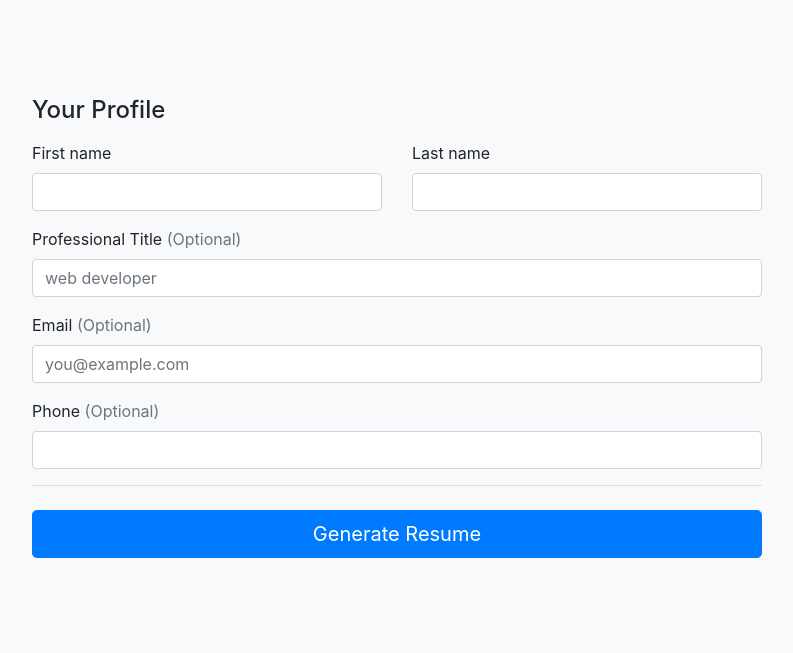
After one commit to ringkubd/resume_builder, a Django app: template resume/templates/resume/profile.html in a window 1280 px wide. The commit adds this page. Shown: the top 653 px of the page, without its empty margins (53-846 px from the left). Run offline with Django 3.2, Linux system fonts and the light colour scheme; the template is opened without the code that fills it, so the values that code supplies are empty; some libraries are stand-ins or nearby versions.

Commit message:
Simple profile page to populate pdf values.

```diff
--- a/resume/templates/resume/homepage.html
+++ b/resume/templates/resume/homepage.html
@@ -33,8 +33,9 @@
 			<div class="inner">
 				<h3 class="masthead-brand">Resume Buillder</h3>
 				<nav class="nav nav-masthead justify-content-center">
-					<a class="nav-link active" href="#">Home</a>
+					<a class="nav-link active" href="/">Home</a>
 					<a class="nav-link" href="/admin">Admin</a>
+					<a class="nav-link" href="/profile">Profile</a>
 					<a class="nav-link" href="/test">Test</a>
 				</nav>
 			</div>
--- /dev/null
+++ b/resume/templates/resume/profile.html
@@ -0,0 +1,79 @@
+<!doctype html>
+<html lang="en">
+
+	<head>
+		<meta charset="utf-8">
+		<meta name="viewport" content="width=device-width, initial-scale=1, shrink-to-fit=no">
+		<meta name="description" content="">
+		<meta name="author" content="Mark Otto, Jacob Thornton, and Bootstrap contributors">
+		<meta name="generator" content="Jekyll v3.8.6">
+		<title>Profile</title>
+
+		<link rel="canonical" href="https://getbootstrap.com/docs/4.4/examples/cover/">
+		<!-- Bootstrap core CSS -->
+		<link rel="stylesheet" href="https://stackpath.bootstrapcdn.com/bootstrap/4.4.1/css/bootstrap.min.css" integrity="sha384-Vkoo8x4CGsO3+Hhxv8T/Q5PaXtkKtu6ug5TOeNV6gBiFeWPGFN9MuhOf23Q9Ifjh" crossorigin="anonymous">
+
+	</head>
+	<body class="bg-light">
+		<div class="container">
+			<div class="py-5 text-center">
+			</div>
+
+			<div class="row">
+				<div class="col-md-8 order-md-1">
+				<h4 class="mb-3">Your Profile</h4>
+				<form class="needs-validation" action="{% url 'resume:test' %}" method="post" novalidate>
+					{% csrf_token %}
+
+					<div class="row">
+					<div class="col-md-6 mb-3">
+						<label for="firstName">First name</label>
+						<input type="text" class="form-control" id="firstName" name="firstName" placeholder="" value="" required>
+						<div class="invalid-feedback">
+						Valid first name is required.
+						</div>
+					</div>
+					<div class="col-md-6 mb-3">
+						<label for="lastName">Last name</label>
+						<input type="text" class="form-control" id="lastName" name="lastName" placeholder="" value="" required>
+						<div class="invalid-feedback">
+						Valid last name is required.
+						</div>
+					</div>
+					</div>
+
+					<div class="mb-3">
+					<label for="titel">Professional Title <span class="text-muted">(Optional)</span></label>
+					<input type="text" class="form-control" id="title" name="title" placeholder="web developer">
+					<div class="invalid-feedback">
+						Please enter a valid title.
+					</div>
+					</div>
+
+					<div class="mb-3">
+					<label for="email">Email <span class="text-muted">(Optional)</span></label>
+					<input type="email" class="form-control" id="email" name="email"  placeholder="you@example.com">
+					<div class="invalid-feedback">
+						Please enter a valid email address.
+					</div>
+					</div>
+
+					<div class="mb-3">
+					<label for="phone">Phone <span class="text-muted">(Optional)</span></label>
+					<input type="phone" class="form-control" id="phone" name="phone" placeholder="">
+					<div class="invalid-feedback">
+						Please enter a valid phone number.
+					</div>
+					</div>
+
+					<hr class="mb-4">
+					<button class="btn btn-primary btn-lg btn-block" type="submit">Generate Resume</button>
+				</form>
+				</div>
+			</div>
+
+			<footer class="my-5 pt-5 text-muted text-center text-small">
+			</footer>
+		</div>
+	</body>
+</html>
--- a/resume/urls.py
+++ b/resume/urls.py
@@ -4,7 +4,10 @@ from django.urls import path, include
 
 from resume import views
 
+app_name = 'resume'
+
 urlpatterns = [
     path('', views.home, name='home'),
+    path('profile', views.profile, name='profile'),
     path('test', views.test, name='test'),
 ]
--- a/resume/utils.py
+++ b/resume/utils.py
@@ -8,7 +8,11 @@ from weasyprint.fonts import FontConfiguration
 def render_to_pdf(template_src, context_dict={}):
     template = get_template(template_src)
     html  = template.render(context_dict)
-    pdf = HTML(string=html).write_pdf()
+
+    font_config = FontConfiguration()
+    css = CSS('./resume/templates/pdf/test.css')
+
+    pdf = HTML(string=html).write_pdf(stylesheets=[css], font_config=font_config)
     if pdf:
         return pdf
     return None
```
Also changed, not shown: resume/templates/pdf/test.css (added, +54 -0 lines), resume/templates/pdf/test.html (+34 -40 lines), resume/views.py (+9 -2 lines), 1 other file.
